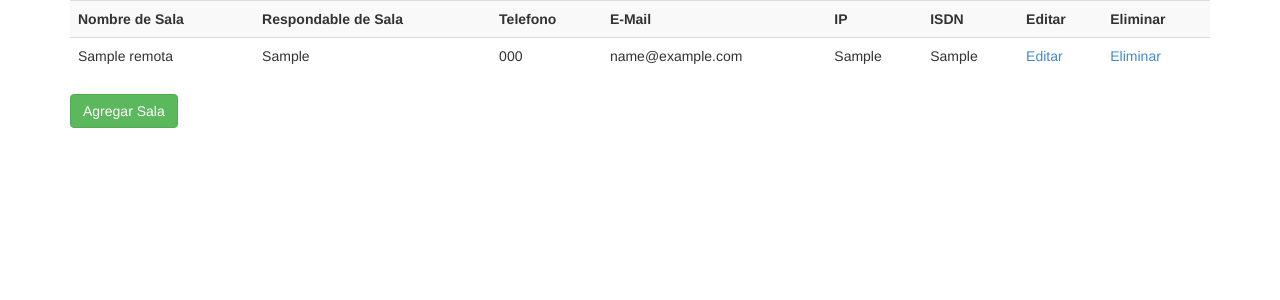
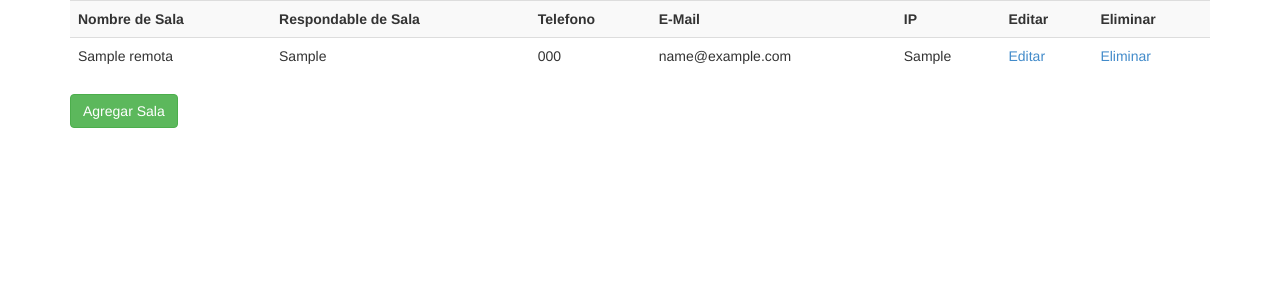
Before and after one commit to elmerpino/Examen, a PHP site: page / in a window 1280 px wide. Shown: the top 300 px of the page. Run offline with PHP 8.4, Linux system fonts and the light colour scheme; tables that the repository leaves empty hold one stand-in row (values such as "Sample post"); some libraries are stand-ins or nearby versions.

Commit message:
Se elimino ISDN #5

```diff
--- a/index.php
+++ b/index.php
@@ -34,7 +34,7 @@ require "cfg/conexion.php";
    $resultado = mysqli_query($conexion, $query);
    echo "<div class='container'>";
    echo "<table class='table table-striped'>";
-   echo "<th> Nombre de Sala</th> <th>Respondable de Sala</th> <th>Telefono</th> <th>E-Mail</th> <th>IP</th> <th>ISDN</th> <th>Editar</th> <th>Eliminar</th>";
+   echo "<th> Nombre de Sala</th> <th>Respondable de Sala</th> <th>Telefono</th> <th>E-Mail</th> <th>IP</th> <th>Editar</th> <th>Eliminar</th>";
    while ($dato=mysqli_fetch_array($resultado)) {
 
    echo "<tr>";
@@ -43,7 +43,6 @@ require "cfg/conexion.php";
    echo "<td>". $dato['telefono']."</td>";
    echo "<td>". $dato ['email_responsable']."</td>";
    echo "<td>". $dato ['ip']."</td>";
-   echo "<td>". $dato ['isdn']."</td>";
    echo "<td><a href='editarSala.php?id=". $dato ['id_sala_remota']."'>Editar</a></td>";
    echo "<td><a href='eliminarSala.php?id=". $dato ['id_sala_remota']."'>Eliminar</a></td>";
    echo "</tr>";
```
